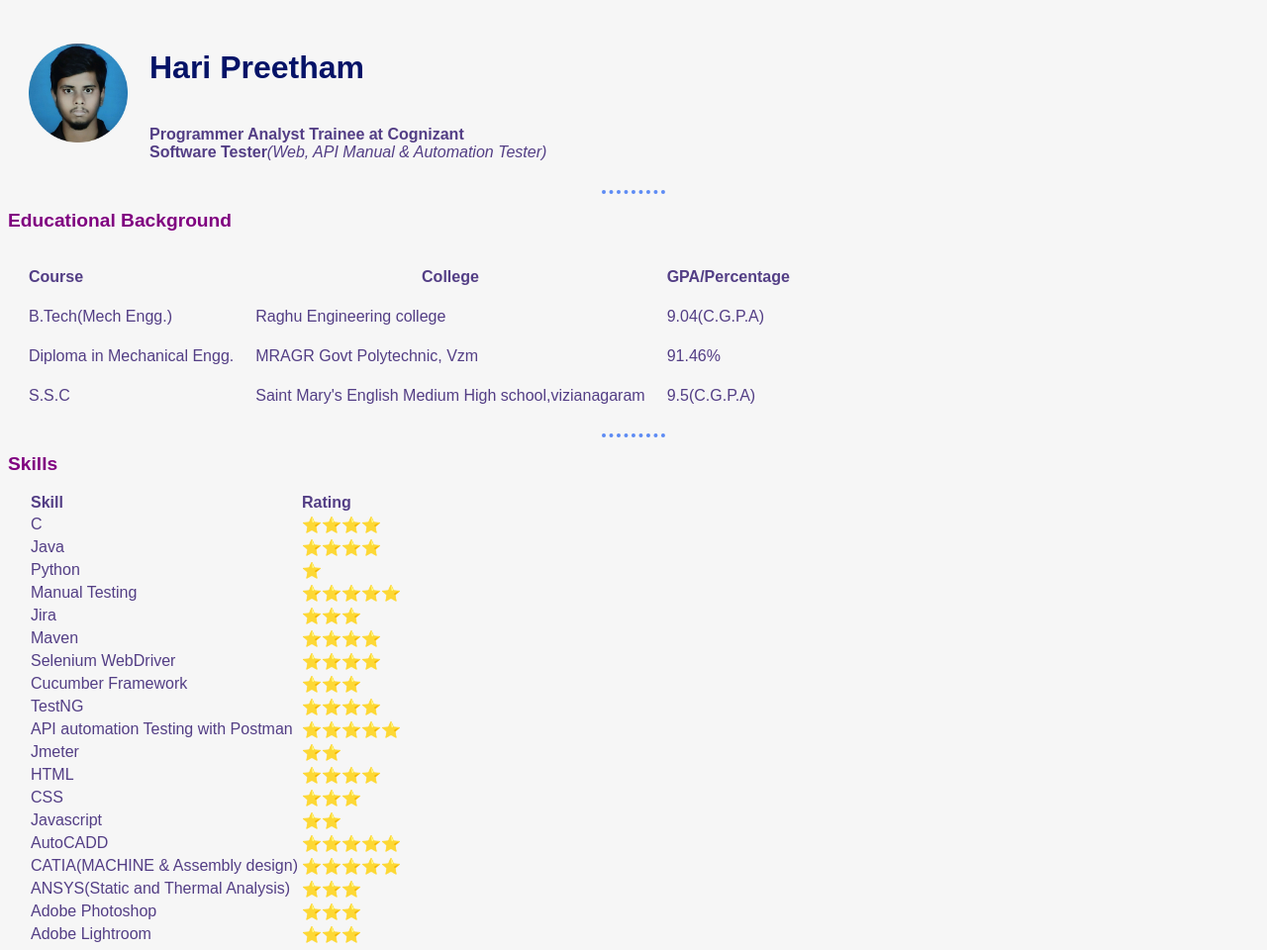
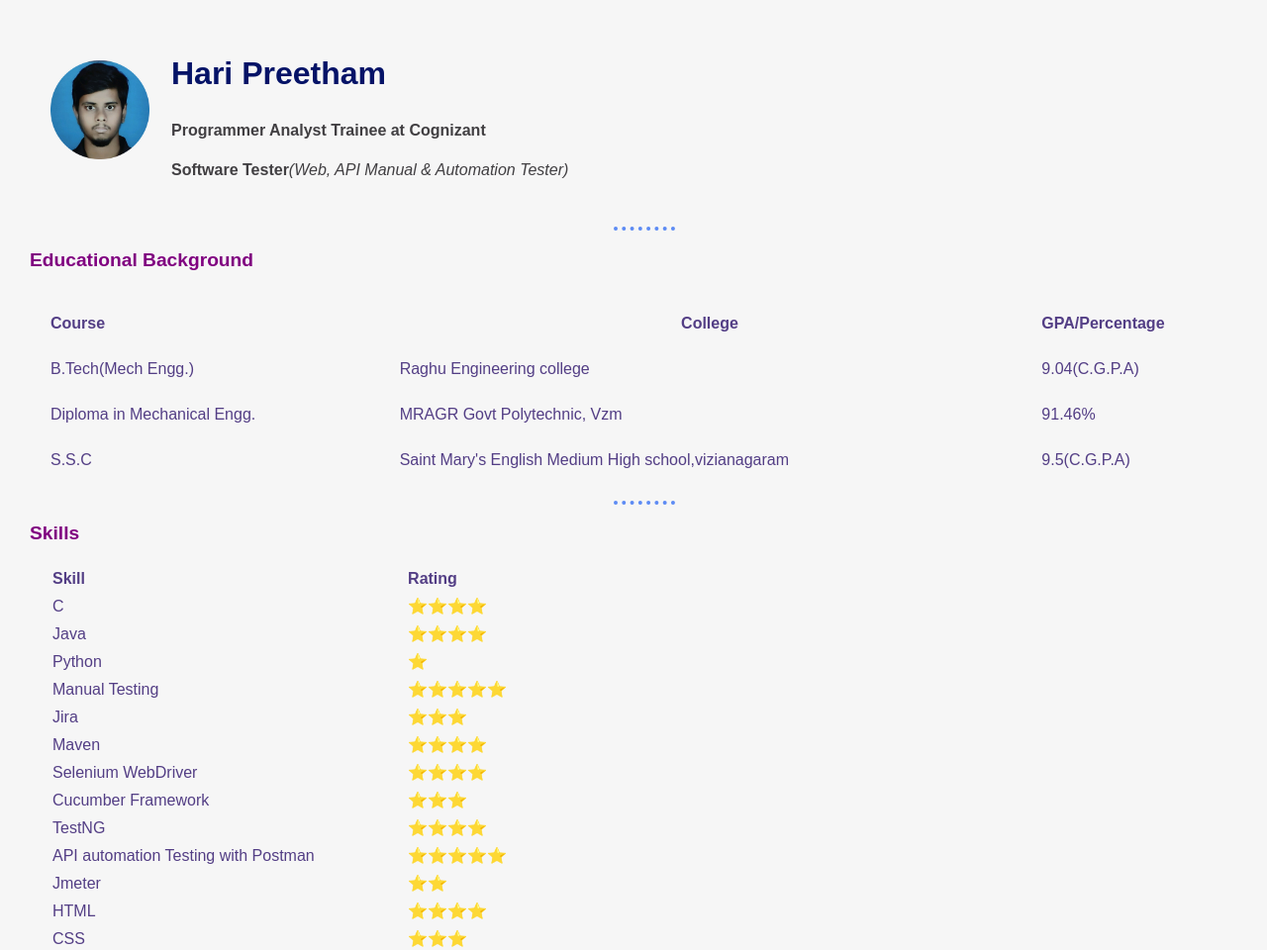
Before and after one commit to 1harimech/html-personal-site, a plain HTML site: page index.html in a window 1280 px wide. Shown: the top 960 px of the page at 99% size. Drawn offline with Linux system fonts and the light colour scheme.

Commit message:
deploy latest changes

```diff
--- a/cssfiles/styles.css
+++ b/cssfiles/styles.css
@@ -1,7 +1,13 @@
+.profile{
+  color: #413F42;
+  font-weight: 500;
+}
 body {
   color: #533E85;
   Background-color: #F6F6F6;
-  font-family: sans-serif;
+  font-family: Arial;
+  margin-left: 30px;
+  line-height: 1.5;
 }
 
 hr {
@@ -13,14 +19,24 @@ hr {
 
 img {
   height: 100px;
-  width=100px;
+  width:100px;
 }
 
 h2 {
   color: #800080;
-  font-size: 1.2em;
+  font-size: 1.2em;}
+  h2:hover{
+  background-color: #DAEAF1;
 }
 
 h1 {
   color: #051367;
 }
+.qualification{
+  width:100%;
+
+}
+.skills{
+  margin-left:20px;
+  width:40%;
+}
--- a/index.html
+++ b/index.html
@@ -7,22 +7,26 @@
   <link rel="stylesheet" href="cssfiles/styles.css">
 </head>
 <body>
-  <table cellspacing="20">
+  <table cellspacing="20"class="profile">
     <tr>
       <td>
         <img src="mine.png" />
       </td>
       <td>
-        <h1>Hari Preetham</h1><br />
-        <strong> Programmer Analyst Trainee at Cognizant</strong> <br />
+        <h1>Hari Preetham</h1>
+      <p>
+        <strong> Programmer Analyst Trainee at Cognizant</strong>
+      </p>
+      <P>
         <strong>Software Tester</strong><em>(Web, API Manual & Automation Tester)</em>
+      </P>
       </td>
       </td>
     </tr>
   </table>
   <hr />
   <h2>Educational Background</h2>
-  <table cellspacing="20">
+  <table cellspacing="20"class="qualification">
     <thead>
       <td>
         <b>Course</b>
@@ -70,7 +74,7 @@
   </table>
   <hr />
   <h2>Skills</h2>
-  <table cellspacing="2.5" style="margin-left:20px">
+  <table cellspacing="2.5"  class="skills">
     <thead>
       <td>
         <b>Skill</b>
@@ -338,7 +342,7 @@
   </ul>
   <hr />
   <h2>My Profile</h2>
-  <table cellspacing="7" style="margin-left:20px">
+  <table cellspacing="7" style="margin-left:20px;width:40%">
     <tr>
       <td>
         <b>Date of Birth</b>
```
